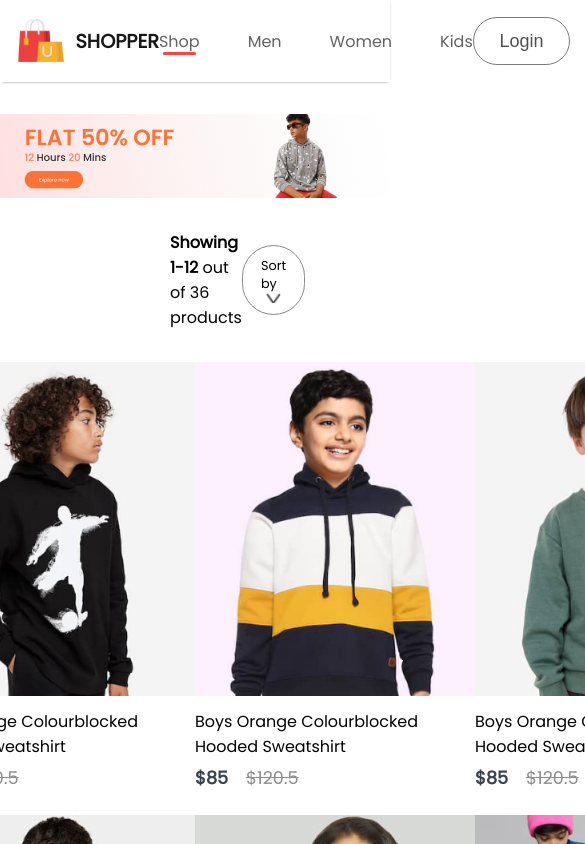
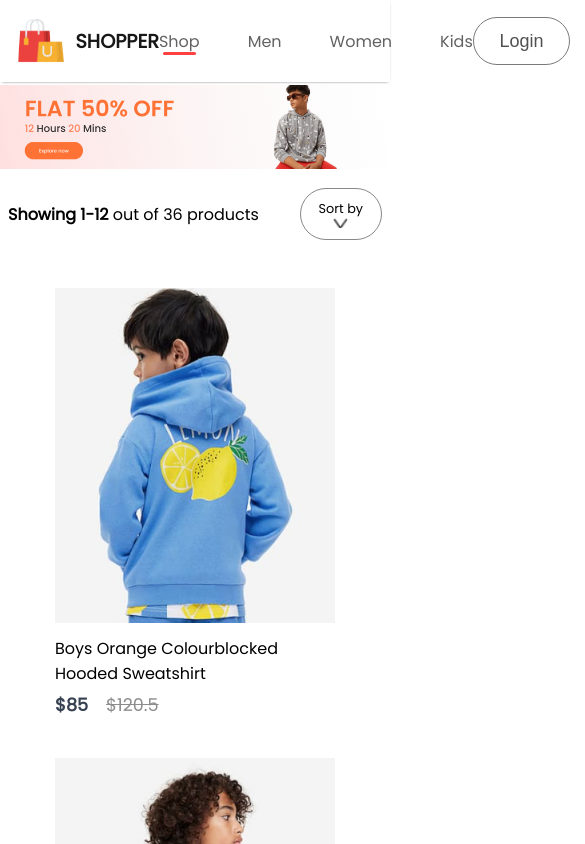
Before and after one commit to luizCosta-Serao/ecommerce-shopper, a React (Vite) app: page /kids in a window 390 px wide. Shown: the top 844 px of the page, 585 px wide, since content can reach past the window. Built offline with nearby package versions, Linux system fonts and the light colour scheme.

Commit message:
Responsivo do componente ShopCategory

```diff
--- a/src/Components/Footer/Footer.module.css
+++ b/src/Components/Footer/Footer.module.css
@@ -4,6 +4,7 @@
   justify-content: center;
   align-items: center;
   gap: 3rem;
+  padding: 0 .5rem;
 }
 
 .footerLogo {
--- a/src/Pages/ShopCategory.module.css
+++ b/src/Pages/ShopCategory.module.css
@@ -1,13 +1,14 @@
 .banner {
   display: block;
-  margin: 2rem auto;
+  margin: .2rem auto;
   max-width: 1200px;
-
 }
 
 .indexSort {
+  max-width: 1200px;
+  margin: 0 auto;
   display: flex;
-  margin: 0px 170px;
+  padding: 1rem .5rem;
   justify-content: space-between;
   align-items: center;
 }
@@ -30,14 +31,14 @@
 }
 
 .products {
-  margin: 1.125rem 2rem;
-  display: grid;
-  grid-template-columns: repeat(4, 1fr);
-  justify-content: center;
+  display: flex;
+  flex-wrap: wrap;
+  justify-content: space-around;
   align-items: center;
   max-width: 1200px;
   margin: 2rem auto 0px auto;
   width: 100%;
+  gap: 1rem;
 }
 
 .products section {
@@ -57,6 +58,4 @@
   color: #787878;
   font-size: 1.125rem;
   font-weight: 500;
-
-
 }
```
